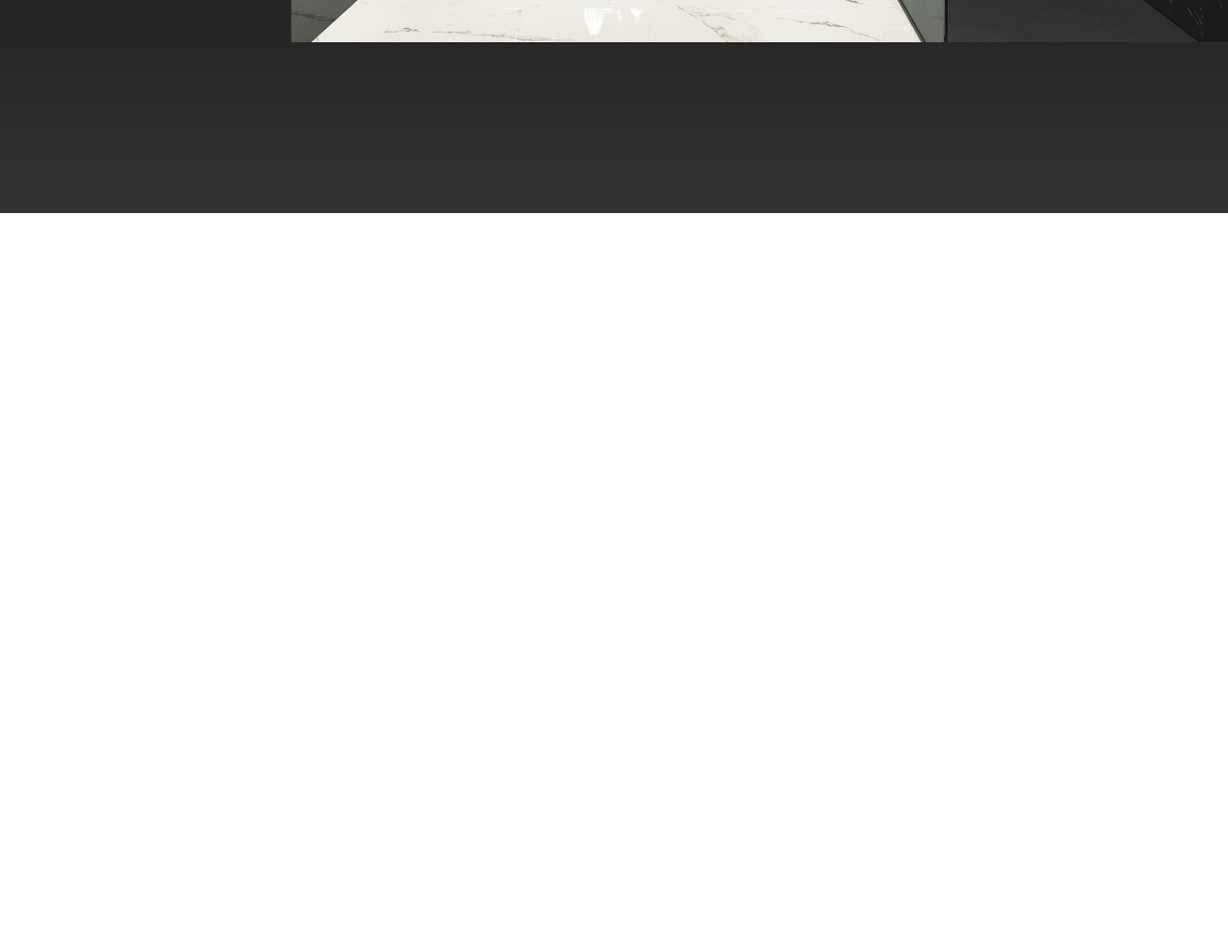
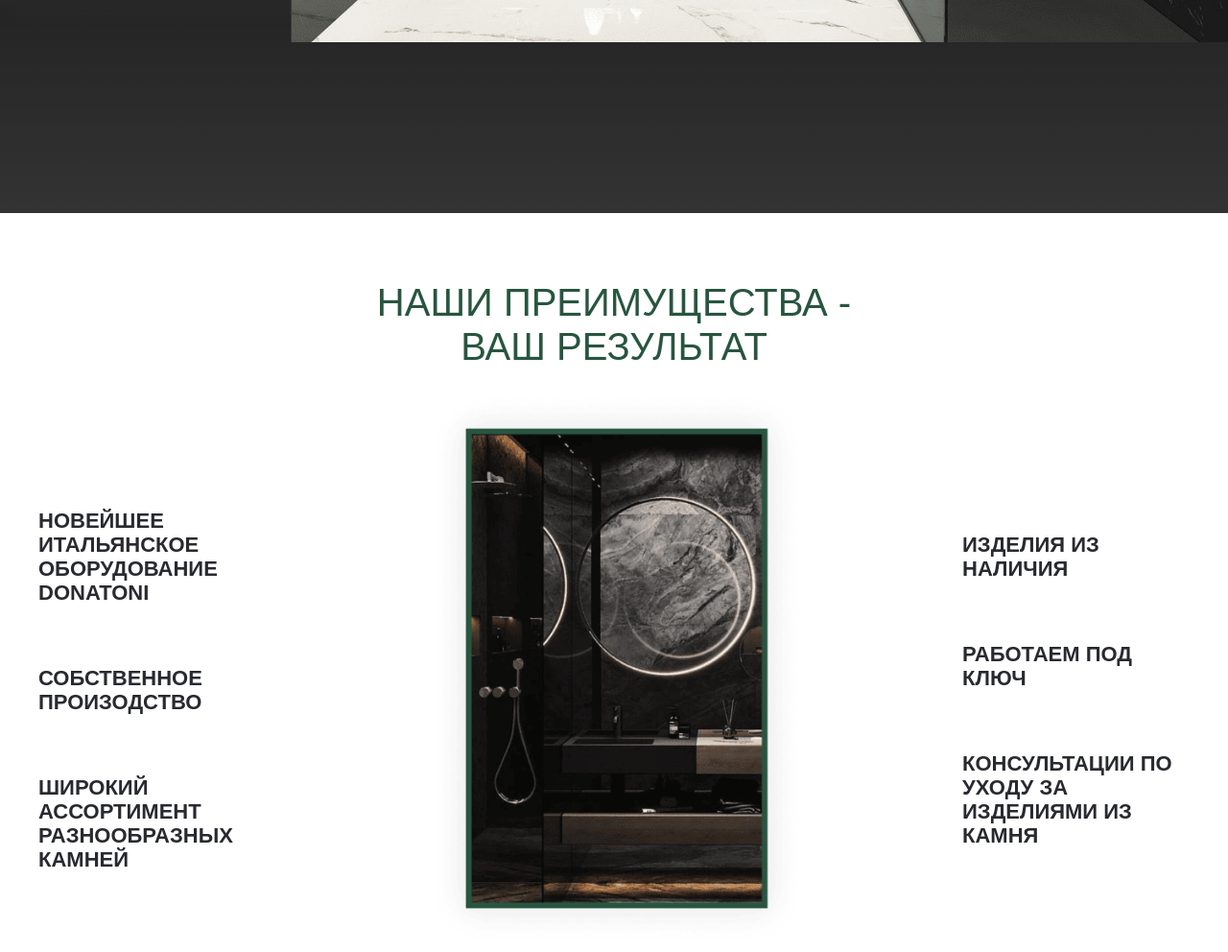
Before and after one commit to 89811421793/MPA_Site, a website: page src/pages/index.html in a window 1280 px wide. Shown: the part 755-1747 px from the top of the page at 96% size. Before the commit the page ends 977 px from the top, so only its background shows below. Drawn offline with nearby package versions, Linux system fonts and the light colour scheme; files that its build step writes are made by us from their sources; files whose address does not match are found by name.

Commit message:
черновой вариант секции advantages

```diff
--- a/src/pages/index.html
+++ b/src/pages/index.html
@@ -11,6 +11,7 @@
       @@include('../partials/header.html')
       <main class="main-content">
         @@include('../partials/hero.html')
+        @@include('../partials/advantages.html')
 
       </main>
       @@include('../partials/footer.html')
--- /dev/null
+++ b/src/partials/advantages.html
@@ -0,0 +1,20 @@
+<section class="advantages">
+
+    <h2 class="advantages__title">наши преимущества - ваш результат</h2>
+    <div class="advantages__content">
+      <div class="advantages__leftsidelist">
+        <p class="advantages__list-item">Новейшее итальянское оборудование Donatoni</p>
+        <p class="advantages__list-item">Собственное произодство</p>
+        <p class="advantages__list-item">Широкий ассортимент разнообразных камней</p>
+      </div>
+
+      <img class="advantages__image" src="/img/advantages.png" alt="">
+
+      <div class="advantages__rightsidelist">
+        <p class="advantages__list-item">Изделия из наличия</p>
+        <p class="advantages__list-item">Работаем под ключ</p>
+        <p class="advantages__list-item">Консультации по уходу за изделиями из камня</p>
+      </div>
+    </div>
+
+  </section>
--- a/src/styles/base/_base.scss
+++ b/src/styles/base/_base.scss
@@ -86,3 +86,7 @@
 body {
   font-family: var(--font-main);
 }
+
+.container {
+  max-width: 1262px;
+}
--- /dev/null
+++ b/src/styles/blocks/_advantages.scss
@@ -0,0 +1,54 @@
+.advantages {
+  min-height: 100vh;
+
+  &__title {
+    font-weight: 400;
+    font-size: 40px;
+    line-height: 46px;
+    color: #28553f;
+    text-transform: uppercase;
+    text-align: center;
+    margin: 0 auto;
+    width: 40%;
+    margin-top: 70px;
+  }
+
+  &__content {
+    display: flex;
+    align-items: center;
+    justify-content: space-around;
+    margin: 20px 40px 0 40px;
+    color: #282A30;
+    font-size: 22px;
+    font-weight: 600;
+    line-height: 25px;
+    text-transform: uppercase;
+  }
+
+  &__leftsidelist {
+    display: flex;
+    flex-direction: column;
+    align-items: flex-start;
+  }
+
+  &__rightsidelist {
+    display: flex;
+    flex-direction: column;
+    align-items: flex-end;
+  }
+
+  &__list-item {
+    margin-top: 64px;
+
+
+    &:last-child {
+      margin-bottom: 20px;
+    }
+  }
+
+  &__image {
+    flex: 0 0 auto;
+    max-width: 400px;
+    margin: 0 160px;
+  }
+}
--- a/src/styles/main.scss
+++ b/src/styles/main.scss
@@ -8,3 +8,4 @@
 @import './blocks/footer';
 @import './blocks/header';
 @import './blocks/hero';
+@import './blocks/advantages';
```
Also changed, not shown: src/css/main.css, 1 other file.
